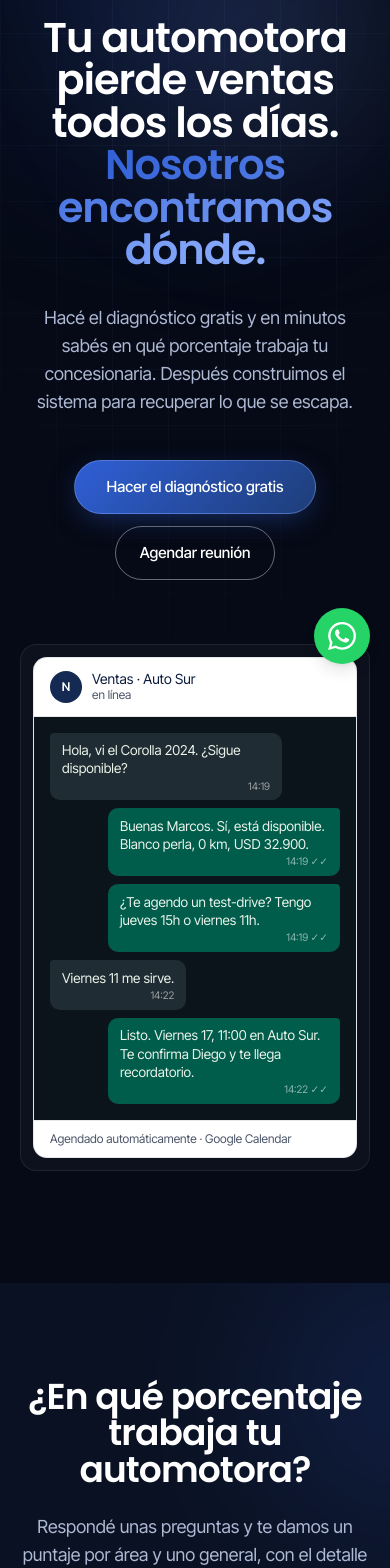
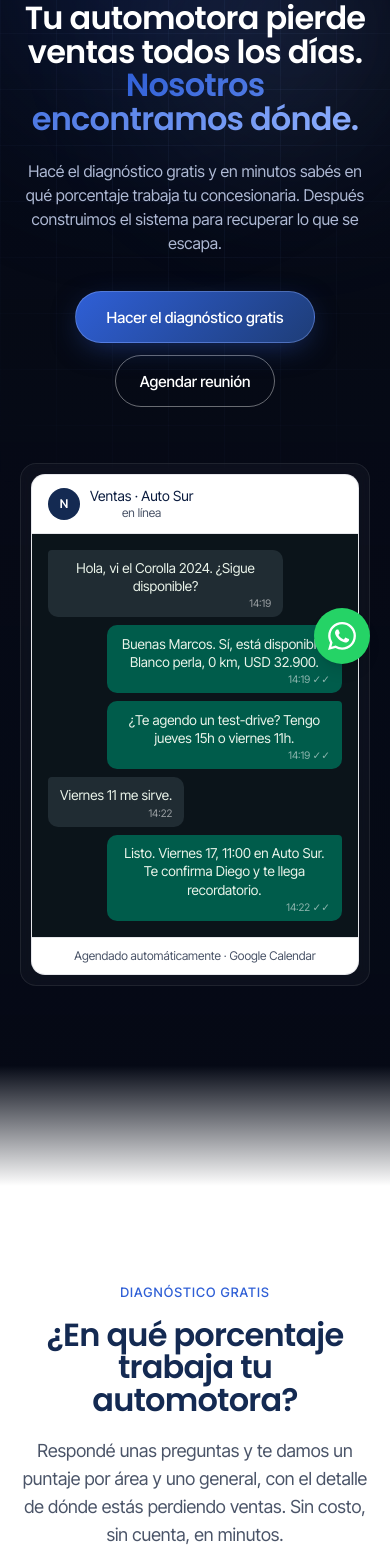
Before and after one commit to hijitosuy-cell/neuro-studio, a Next.js app: page / in a window 390 px wide. Shown: the part 160-1728 px from the top of the page. Built offline with nearby package versions, Linux system fonts and the light colour scheme; no server answers.

Commit message:
redesign: secciones alternadas azul/blanco con fade+glow, spotlight que sigue el mouse, hero mas chico que entra completo, scrollbar oscura, logo hover, video parallax hero (fallback grid)

```diff
--- a/app/globals.css
+++ b/app/globals.css
@@ -59,6 +59,27 @@ body {
 }
 
 ::selection { background: var(--brand-accent); color: white; }
+
+/* Scrollbar oscura */
+* { scrollbar-width: thin; scrollbar-color: #1e3d78 var(--page); }
+::-webkit-scrollbar { width: 10px; height: 10px; }
+::-webkit-scrollbar-track { background: var(--page); }
+::-webkit-scrollbar-thumb { background: #1e3d78; border-radius: 999px; border: 2px solid var(--page); }
+::-webkit-scrollbar-thumb:hover { background: var(--brand-accent); }
+
+/* Logo con animación al hover */
+.logo-hover { transition: transform 400ms cubic-bezier(0.22,1,0.36,1), filter 400ms; }
+.group:hover .logo-hover { transform: rotate(-6deg) scale(1.08); filter: drop-shadow(0 0 10px rgba(47,95,214,0.6)); }
+@media (prefers-reduced-motion: reduce) { .group:hover .logo-hover { transform: none; } }
+
+/* Transición de degradado entre secciones oscuras y claras */
+.fade-to-light { background: linear-gradient(to bottom, var(--page), #ffffff); height: 120px; }
+.fade-to-dark { background: linear-gradient(to bottom, #ffffff, var(--page)); height: 120px; }
+.fade-glow-light { position: relative; }
+.fade-glow-light::before {
+  content: ""; position: absolute; inset: 0; pointer-events: none;
+  background: radial-gradient(60% 100% at 50% 0%, rgba(47,95,214,0.22), transparent 70%);
+}
 
 /* Two fonts only: Poppins (display) + Inter Tight (everything else) */
 .font-display {
@@ -268,6 +289,32 @@ body {
 .glass:hover::before { opacity: 1; }
 @media (prefers-reduced-motion: reduce) { .glass:hover { transform: none; } }
 
+/* Spotlight: brillo que sigue al cursor */
+.spotlight { position: relative; }
+.spotlight::after {
+  content: ""; position: absolute; inset: 0;
+  border-radius: inherit; pointer-events: none;
+  background: var(--spot, transparent);
+  opacity: 0; transition: opacity 250ms;
+}
+.spotlight:hover::after { opacity: 1; }
+@media (prefers-reduced-motion: reduce) { .spotlight::after { display: none; } }
+
+/* Tarjeta clara con borde y glow al hover */
+.card-light {
+  position: relative;
+  background: #fff;
+  border: 1px solid var(--rule);
+  border-radius: 16px;
+  transition: border-color 300ms, box-shadow 300ms, transform 300ms;
+}
+.card-light:hover {
+  border-color: rgba(47,95,214,0.35);
+  box-shadow: 0 16px 50px -24px rgba(47,95,214,0.4);
+  transform: translateY(-4px);
+}
+@media (prefers-reduced-motion: reduce) { .card-light:hover { transform: none; } }
+
 /* Reveal con más variantes */
 .reveal-left { opacity: 0; transform: translateX(-24px); transition: opacity 800ms cubic-bezier(0.22,1,0.36,1), transform 800ms cubic-bezier(0.22,1,0.36,1); }
 .reveal-left.is-in { opacity: 1; transform: none; }
--- a/app/page.tsx
+++ b/app/page.tsx
@@ -1,17 +1,22 @@
-import Image from "next/image";
 import Script from "next/script";
 import { site, fases, serviciosWeb } from "@/lib/site";
 import { WhatsappMock } from "@/components/brand-mark";
 import { Reveal } from "@/components/reveal";
+import { Spotlight } from "@/components/spotlight";
+import { HeroVideo } from "@/components/hero-video";
 import { DiagnosticoTool } from "@/components/diagnostico-tool";
 
 export default function Home() {
   return (
     <>
       <Hero />
+      <div className="fade-to-light" aria-hidden />
       <Diagnostico />
+      <div className="fade-to-dark" aria-hidden />
       <Servicios />
+      <div className="fade-to-light" aria-hidden />
       <Metodo />
+      <div className="fade-to-dark" aria-hidden />
       <FAQ />
       <CTA />
       <Script
@@ -24,39 +29,37 @@ export default function Home() {
   );
 }
 
-/* ─── 1. Hero ─── */
+/* ─── 1. Hero (oscuro, video parallax) ─── */
 function Hero() {
   return (
     <section className="relative overflow-hidden" style={{ background: "var(--page)" }}>
-      <div aria-hidden className="bg-grid absolute inset-0" />
-      <div aria-hidden className="glow-blob glow-blob--brand animate-blob" style={{ width: 520, height: 520, top: -160, left: -120 }} />
-      <div aria-hidden className="glow-blob glow-blob--hi animate-blob" style={{ width: 420, height: 420, top: -80, right: -80, animationDelay: "3s" }} />
+      <HeroVideo />
+      <div aria-hidden className="glow-blob glow-blob--brand animate-blob" style={{ width: 480, height: 480, top: -160, left: -120 }} />
+      <div aria-hidden className="glow-blob glow-blob--hi animate-blob" style={{ width: 380, height: 380, top: -60, right: -80, animationDelay: "3s" }} />
 
-      <div className="wrap relative pt-24 pb-28 md:pt-32 md:pb-36">
-        <Reveal className="mx-auto max-w-4xl text-center">
-          <h1 className="font-display font-semibold text-paper" style={{ fontSize: "clamp(2.6rem, 6.5vw, 5.5rem)", lineHeight: 1.02 }}>
-            Tu automotora pierde ventas
-            <br className="hidden sm:block" /> todos los días.
+      <div className="wrap relative flex min-h-[88vh] flex-col items-center justify-center py-20 text-center">
+        <Reveal className="max-w-3xl">
+          <h1 className="font-display font-semibold text-paper" style={{ fontSize: "clamp(2rem, 4.6vw, 3.75rem)", lineHeight: 1.05 }}>
+            Tu automotora pierde ventas todos los días.
             <br />
             <span className="accent-gradient">Nosotros encontramos dónde.</span>
           </h1>
-          <p className="mx-auto mt-8 max-w-2xl text-lg" style={{ color: "var(--paper-dim)" }}>
-            Hacé el diagnóstico gratis y en minutos sabés en qué porcentaje trabaja
-            tu concesionaria. Después construimos el sistema para recuperar lo que se escapa.
+          <p className="mx-auto mt-6 max-w-xl text-base md:text-lg" style={{ color: "var(--paper-dim)" }}>
+            Hacé el diagnóstico gratis y en minutos sabés en qué porcentaje trabaja tu
+            concesionaria. Después construimos el sistema para recuperar lo que se escapa.
           </p>
-          <div className="mt-11 flex flex-col items-center justify-center gap-3 sm:flex-row">
-            <a href="#diagnostico" className="btn btn-shiny" style={{ borderRadius: "999px", height: 54, padding: "0 2rem" }}>
+          <div className="mt-9 flex flex-col items-center justify-center gap-3 sm:flex-row">
+            <a href="#diagnostico" className="btn btn-shiny" style={{ borderRadius: "999px", height: 52, padding: "0 1.9rem" }}>
               Hacer el diagnóstico gratis
             </a>
-            <a href={site.bookingUrl} target="_blank" rel="noopener noreferrer" className="btn btn-on-dark" style={{ borderRadius: "999px", height: 54 }}>
+            <a href={site.bookingUrl} target="_blank" rel="noopener noreferrer" className="btn btn-on-dark" style={{ borderRadius: "999px", height: 52 }}>
               Agendar reunión
             </a>
           </div>
         </Reveal>
 
-        {/* Panel flotante con mockup, da profundidad al hero */}
-        <Reveal className="reveal-scale mx-auto mt-16 max-w-md md:mt-20" delay={150}>
-          <div className="glass p-3">
+        <Reveal className="reveal-scale mt-14 w-full max-w-sm" delay={150}>
+          <div className="glass p-2.5">
             <WhatsappMock />
           </div>
         </Reveal>
@@ -65,41 +68,39 @@ function Hero() {
   );
 }
 
-/* ─── 2. Diagnóstico (panel claro, foco de la página) ─── */
+/* ─── 2. Diagnóstico (CLARO) ─── */
 function Diagnostico() {
   return (
-    <section id="diagnostico" className="relative scroll-mt-20 overflow-hidden" style={{ background: "var(--page-2)" }}>
-      <div aria-hidden className="glow-blob glow-blob--brand" style={{ width: 500, height: 500, top: -140, left: "40%" }} />
-      <div className="wrap relative py-24 md:py-32">
+    <section id="diagnostico" className="scroll-mt-20 border-b rule" style={{ background: "#fff" }}>
+      <div className="wrap py-24 md:py-28">
         <Reveal className="mx-auto max-w-3xl text-center">
-          <h2 className="font-display font-semibold text-paper" style={{ fontSize: "clamp(2.25rem, 5vw, 3.75rem)" }}>
+          <div className="label" style={{ color: "var(--brand-accent)" }}>Diagnóstico gratis</div>
+          <h2 className="font-display font-semibold mt-4" style={{ fontSize: "clamp(2rem, 4.4vw, 3.25rem)", color: "var(--brand)" }}>
             ¿En qué porcentaje trabaja tu automotora?
           </h2>
-          <p className="mx-auto mt-6 max-w-2xl text-lg" style={{ color: "var(--paper-dim)" }}>
-            Respondé unas preguntas y te damos un puntaje por área y uno general, con
-            el detalle de dónde estás perdiendo ventas. Gratis, sin cuenta, en minutos.
+          <p className="mx-auto mt-5 max-w-2xl text-lg" style={{ color: "var(--fg-muted)" }}>
+            Respondé unas preguntas y te damos un puntaje por área y uno general, con el
+            detalle de dónde estás perdiendo ventas. Sin costo, sin cuenta, en minutos.
           </p>
         </Reveal>
-
-        {/* Panel claro que resalta sobre el fondo oscuro */}
-        <Reveal className="reveal-scale mt-14 rounded-3xl p-5 md:p-8" style={{ background: "var(--bg)", boxShadow: "0 40px 120px -40px rgba(47,95,214,0.5)" }}>
+        <div className="mt-12">
           <DiagnosticoTool />
-        </Reveal>
+        </div>
       </div>
     </section>
   );
 }
 
-/* ─── 3. Servicios ─── */
+/* ─── 3. Servicios (OSCURO, spotlight) ─── */
 function Servicios() {
   return (
     <section id="servicios" className="relative overflow-hidden" style={{ background: "var(--page)" }}>
       <div aria-hidden className="bg-grid absolute inset-0" />
-      <div aria-hidden className="glow-blob glow-blob--hi animate-blob" style={{ width: 460, height: 460, top: 100, right: -140 }} />
-      <div className="wrap relative py-24 md:py-32">
+      <div aria-hidden className="glow-blob glow-blob--hi animate-blob" style={{ width: 440, height: 440, top: 120, right: -140 }} />
+      <div className="wrap relative py-24 md:py-28">
         <Reveal className="max-w-2xl">
           <div className="label" style={{ color: "#8fb0ff" }}>Qué construimos</div>
-          <h2 className="font-display font-semibold mt-4 text-paper" style={{ fontSize: "clamp(2rem, 4vw, 3.25rem)" }}>
+          <h2 className="font-display font-semibold mt-4 text-paper" style={{ fontSize: "clamp(1.9rem, 4vw, 3rem)" }}>
             Todo tu negocio, conectado.
           </h2>
           <p className="mt-5 text-lg" style={{ color: "var(--paper-dim)" }}>
@@ -108,9 +109,9 @@ function Servicios() {
           </p>
         </Reveal>
 
-        <div className="mt-14 grid gap-5 md:grid-cols-2 lg:grid-cols-3">
+        <div className="mt-12 grid gap-5 md:grid-cols-2 lg:grid-cols-3">
           {serviciosWeb.map((s, i) => (
-            <Reveal as="article" key={s.n} delay={i * 70} className="glass reveal-scale p-7">
+            <Spotlight as="article" key={s.n} tone="dark" className="glass reveal reveal-scale p-7" style={{ transitionDelay: `${i * 70}ms` }}>
               <div className="num-xl" style={{ color: "rgba(143,176,255,0.22)" }}>{s.n}</div>
               <h3 className="font-display font-semibold mt-3 text-xl text-paper">{s.name}</h3>
               <p className="mt-3 text-sm" style={{ color: "var(--paper-dim)" }}>{s.body}</p>
@@ -119,15 +120,12 @@ function Servicios() {
                   <span key={c} className="chip chip-on-dark">{c}</span>
                 ))}
               </div>
-            </Reveal>
+            </Spotlight>
           ))}
 
-          {/* Plan a medida */}
           <Reveal as="article" delay={serviciosWeb.length * 70} className="reveal-scale flex flex-col justify-between rounded-2xl p-7" style={{ background: "linear-gradient(150deg, var(--brand-accent), #16306b)", border: "1px solid rgba(143,176,255,0.35)", boxShadow: "0 20px 60px -20px rgba(47,95,214,0.6)" }}>
             <div>
-              <span className="chip" style={{ background: "rgba(255,255,255,0.15)", color: "#fff", borderColor: "rgba(255,255,255,0.25)" }}>
-                Precio a medida
-              </span>
+              <span className="chip" style={{ background: "rgba(255,255,255,0.15)", color: "#fff", borderColor: "rgba(255,255,255,0.25)" }}>Precio a medida</span>
               <h3 className="font-display font-semibold mt-4 text-xl text-white">No vendemos paquetes cerrados.</h3>
               <p className="mt-3 text-sm" style={{ color: "rgba(255,255,255,0.88)" }}>
                 Armamos un plan según tu diagnóstico y tu presupuesto. Pagás por lo que
@@ -144,28 +142,27 @@ function Servicios() {
   );
 }
 
-/* ─── 4. Método ─── */
+/* ─── 4. Método (CLARO, spotlight) ─── */
 function Metodo() {
   return (
-    <section id="metodo" className="relative overflow-hidden" style={{ background: "var(--page-2)" }}>
-      <div aria-hidden className="glow-blob glow-blob--brand animate-blob" style={{ width: 440, height: 440, bottom: -120, left: -100 }} />
-      <div className="wrap relative py-24 md:py-32">
+    <section id="metodo" className="border-b rule" style={{ background: "#fff" }}>
+      <div className="wrap py-24 md:py-28">
         <Reveal className="max-w-2xl">
-          <div className="label" style={{ color: "#8fb0ff" }}>Cómo trabajamos</div>
-          <h2 className="font-display font-semibold mt-4 text-paper" style={{ fontSize: "clamp(2rem, 4vw, 3.25rem)" }}>
+          <div className="label" style={{ color: "var(--brand-accent)" }}>Cómo trabajamos</div>
+          <h2 className="font-display font-semibold mt-4" style={{ fontSize: "clamp(1.9rem, 4vw, 3rem)", color: "var(--brand)" }}>
             Cinco pasos. Siempre los mismos.
           </h2>
         </Reveal>
 
-        <ol className="mt-16 grid gap-x-8 gap-y-10 md:grid-cols-2 lg:grid-cols-3">
+        <ol className="mt-12 grid gap-5 md:grid-cols-2 lg:grid-cols-3">
           {fases.map((f, i) => (
-            <Reveal as="li" key={f.n} delay={i * 70} className="glass p-7">
-              <div className="grid h-11 w-11 place-items-center rounded-full font-display font-semibold text-lg text-white" style={{ background: "var(--brand-accent)", boxShadow: "0 0 22px -4px rgba(47,95,214,0.7)" }}>
+            <Spotlight as="li" key={f.n} tone="light" className="card-light reveal reveal-scale p-7" style={{ transitionDelay: `${i * 70}ms` }}>
+              <div className="grid h-11 w-11 place-items-center rounded-full font-display font-semibold text-lg text-white" style={{ background: "var(--brand-accent)", boxShadow: "0 0 22px -4px rgba(47,95,214,0.6)" }}>
                 {f.n}
               </div>
-              <h3 className="font-display font-semibold mt-5 text-xl text-paper">{f.title}</h3>
-              <p className="mt-3 text-sm" style={{ color: "var(--paper-dim)" }}>{f.body}</p>
-            </Reveal>
+              <h3 className="font-display font-semibold mt-5 text-xl" style={{ color: "var(--brand)" }}>{f.title}</h3>
+              <p className="mt-3 text-sm" style={{ color: "var(--fg-muted)" }}>{f.body}</p>
+            </Spotlight>
           ))}
         </ol>
       </div>
@@ -173,7 +170,7 @@ function Metodo() {
   );
 }
 
-/* ─── 5. FAQ ─── */
+/* ─── 5. FAQ (OSCURO) ─── */
 const faqs = [
   { q: "¿Cuánto sale?", a: "El diagnóstico es gratis. Lo que se construye después se cotiza a medida según lo que necesites y el tamaño de tu operación. En la reunión te damos un precio cerrado, sin sorpresas." },
   { q: "¿Cuánto tarda?", a: "El diagnóstico lo hacés en minutos desde la web. Lo que se construye muestra resultados cada 2 semanas; los primeros números comerciales se ven al segundo o tercer mes." },
@@ -191,11 +188,11 @@ const faqLd = {
 function FAQ() {
   return (
     <section id="preguntas" className="relative overflow-hidden" style={{ background: "var(--page)" }}>
-      <div className="wrap relative py-24 md:py-32">
+      <div className="wrap relative py-24 md:py-28">
         <Reveal className="grid gap-12 md:grid-cols-[320px_1fr]">
           <div>
             <div className="label" style={{ color: "#8fb0ff" }}>Preguntas</div>
-            <h2 className="font-display font-semibold mt-4 text-paper" style={{ fontSize: "clamp(2rem, 3.5vw, 2.75rem)" }}>
+            <h2 className="font-display font-semibold mt-4 text-paper" style={{ fontSize: "clamp(1.9rem, 3.5vw, 2.75rem)" }}>
               Lo que nos preguntan.
             </h2>
           </div>
@@ -216,24 +213,24 @@ function FAQ() {
   );
 }
 
-/* ─── 6. CTA ─── */
+/* ─── 6. CTA (OSCURO, glow) ─── */
 function CTA() {
   return (
     <section id="contacto" className="relative overflow-hidden" style={{ background: "var(--page-2)" }}>
       <div aria-hidden className="bg-grid absolute inset-0" />
-      <div aria-hidden className="glow-blob glow-blob--brand animate-blob" style={{ width: 560, height: 400, top: -80, left: "50%", transform: "translateX(-50%)" }} />
-      <div className="wrap relative py-24 md:py-32 text-center">
+      <div aria-hidden className="glow-blob glow-blob--brand animate-blob" style={{ width: 560, height: 380, top: -80, left: "50%", transform: "translateX(-50%)" }} />
+      <div className="wrap relative py-24 md:py-28 text-center">
         <Reveal>
-          <h2 className="font-display font-semibold mx-auto max-w-3xl text-paper" style={{ fontSize: "clamp(2.25rem, 5vw, 4rem)" }}>
+          <h2 className="font-display font-semibold mx-auto max-w-3xl text-paper" style={{ fontSize: "clamp(2rem, 4.6vw, 3.5rem)" }}>
             Empezá por el diagnóstico.
             <br />
             <span className="accent-gradient">Es gratis y no te compromete a nada.</span>
           </h2>
-          <div className="mt-11 flex flex-col items-center justify-center gap-3 sm:flex-row">
-            <a href="#diagnostico" className="btn btn-shiny" style={{ borderRadius: "999px", height: 54, padding: "0 2rem" }}>
+          <div className="mt-10 flex flex-col items-center justify-center gap-3 sm:flex-row">
+            <a href="#diagnostico" className="btn btn-shiny" style={{ borderRadius: "999px", height: 52, padding: "0 1.9rem" }}>
               Hacer el diagnóstico
             </a>
-            <a href={site.whatsappUrl} target="_blank" rel="noopener noreferrer" className="btn btn-on-dark" style={{ borderRadius: "999px", height: 54 }}>
+            <a href={site.whatsappUrl} target="_blank" rel="noopener noreferrer" className="btn btn-on-dark" style={{ borderRadius: "999px", height: 52 }}>
               Escribinos por WhatsApp
             </a>
           </div>
--- /dev/null
+++ b/components/hero-video.tsx
@@ -0,0 +1,54 @@
+"use client";
+
+import { useEffect, useRef } from "react";
+
+/**
+ * Fondo del hero con parallax al scroll.
+ * Si existe /hero.mp4 lo usa como video; si no, cae al grid + glow (sin romperse).
+ */
+export function HeroVideo() {
+  const ref = useRef<HTMLDivElement | null>(null);
+
+  useEffect(() => {
+    if (typeof window === "undefined") return;
+    const reduce = window.matchMedia("(prefers-reduced-motion: reduce)").matches;
+    if (reduce) return;
+    let raf = 0;
+    const onScroll = () => {
+      cancelAnimationFrame(raf);
+      raf = requestAnimationFrame(() => {
+        const el = ref.current;
+        if (!el) return;
+        const y = window.scrollY;
+        el.style.transform = `translateY(${y * 0.35}px) scale(1.1)`;
+      });
+    };
+    window.addEventListener("scroll", onScroll, { passive: true });
+    return () => {
+      window.removeEventListener("scroll", onScroll);
+      cancelAnimationFrame(raf);
+    };
+  }, []);
+
+  return (
+    <div aria-hidden className="absolute inset-0 overflow-hidden">
+      <div ref={ref} className="absolute inset-0 will-change-transform">
+        {/* Video opcional: si no existe, queda el grid+glow de abajo */}
+        <video
+          className="h-full w-full object-cover opacity-30"
+          autoPlay
+          muted
+          loop
+          playsInline
+          poster="/neuro-studio-logo.png"
+          onError={(e) => ((e.currentTarget.style.display = "none"))}
+        >
+          <source src="/hero.mp4" type="video/mp4" />
+        </video>
+      </div>
+      {/* Velo azulado para que resalten los textos */}
+      <div className="absolute inset-0" style={{ background: "linear-gradient(180deg, rgba(6,10,22,0.7), rgba(6,10,22,0.92))" }} />
+      <div className="bg-grid absolute inset-0" />
+    </div>
+  );
+}
--- a/components/site-header.tsx
+++ b/components/site-header.tsx
@@ -10,8 +10,8 @@ export function SiteHeader() {
     >
       <div className="wrap flex h-20 items-center justify-between">
         <Link href="/" className="flex items-center gap-2.5 group" aria-label="Neuro Studio, inicio">
-          <Image src="/neuro-studio-logo.png" alt="" width={44} height={44} priority style={{ filter: "brightness(0) invert(1)" }} />
-          <span className="font-display text-xl font-semibold hidden sm:inline text-paper">Neuro Studio</span>
+          <Image src="/neuro-studio-logo.png" alt="" width={44} height={44} priority className="logo-hover" style={{ filter: "brightness(0) invert(1)" }} />
+          <span className="font-display text-xl font-semibold hidden sm:inline text-paper transition-colors group-hover:text-white">Neuro Studio</span>
         </Link>
         <nav className="hidden items-center gap-8 text-sm md:flex" style={{ color: "var(--paper-dim)" }}>
           {site.nav.map((l) => (
--- /dev/null
+++ b/components/spotlight.tsx
@@ -0,0 +1,74 @@
+"use client";
+
+import { useEffect, useRef, useState, type ReactNode, type CSSProperties } from "react";
+
+/**
+ * Tarjeta con brillo que sigue al cursor (spotlight tipo Scalefy) + entrada al scroll.
+ */
+export function Spotlight({
+  children,
+  className = "",
+  style,
+  tone = "dark",
+  as: Tag = "div",
+  reveal = true,
+}: {
+  children: ReactNode;
+  className?: string;
+  style?: CSSProperties;
+  tone?: "dark" | "light";
+  as?: "div" | "article" | "li";
+  reveal?: boolean;
+}) {
+  const ref = useRef<HTMLElement | null>(null);
+  const [inView, setInView] = useState(!reveal);
+
+  useEffect(() => {
+    if (!reveal) return;
+    if (typeof window === "undefined") return;
+    if (window.matchMedia("(prefers-reduced-motion: reduce)").matches) {
+      setInView(true);
+      return;
+    }
+    const el = ref.current;
+    if (!el) return;
+    const io = new IntersectionObserver(
+      (entries) => {
+        for (const e of entries) {
+          if (e.isIntersecting) {
+            setInView(true);
+            io.unobserve(e.target);
+          }
+        }
+      },
+      { threshold: 0.15, rootMargin: "0px 0px -8% 0px" }
+    );
+    io.observe(el);
+    return () => io.disconnect();
+  }, [reveal]);
+
+  function onMove(e: React.MouseEvent) {
+    const el = ref.current;
+    if (!el) return;
+    const rect = el.getBoundingClientRect();
+    el.style.setProperty("--mx", `${e.clientX - rect.left}px`);
+    el.style.setProperty("--my", `${e.clientY - rect.top}px`);
+  }
+
+  const Component = Tag as React.ElementType;
+  const glow =
+    tone === "dark"
+      ? "radial-gradient(220px circle at var(--mx) var(--my), rgba(143,176,255,0.18), transparent 60%)"
+      : "radial-gradient(240px circle at var(--mx) var(--my), rgba(47,95,214,0.12), transparent 60%)";
+
+  return (
+    <Component
+      ref={ref as never}
+      onMouseMove={onMove}
+      className={`spotlight ${reveal ? "reveal reveal-scale" : ""} ${inView ? "is-in" : ""} ${className}`}
+      style={{ ...style, ["--spot" as string]: glow }}
+    >
+      {children}
+    </Component>
+  );
+}
```
